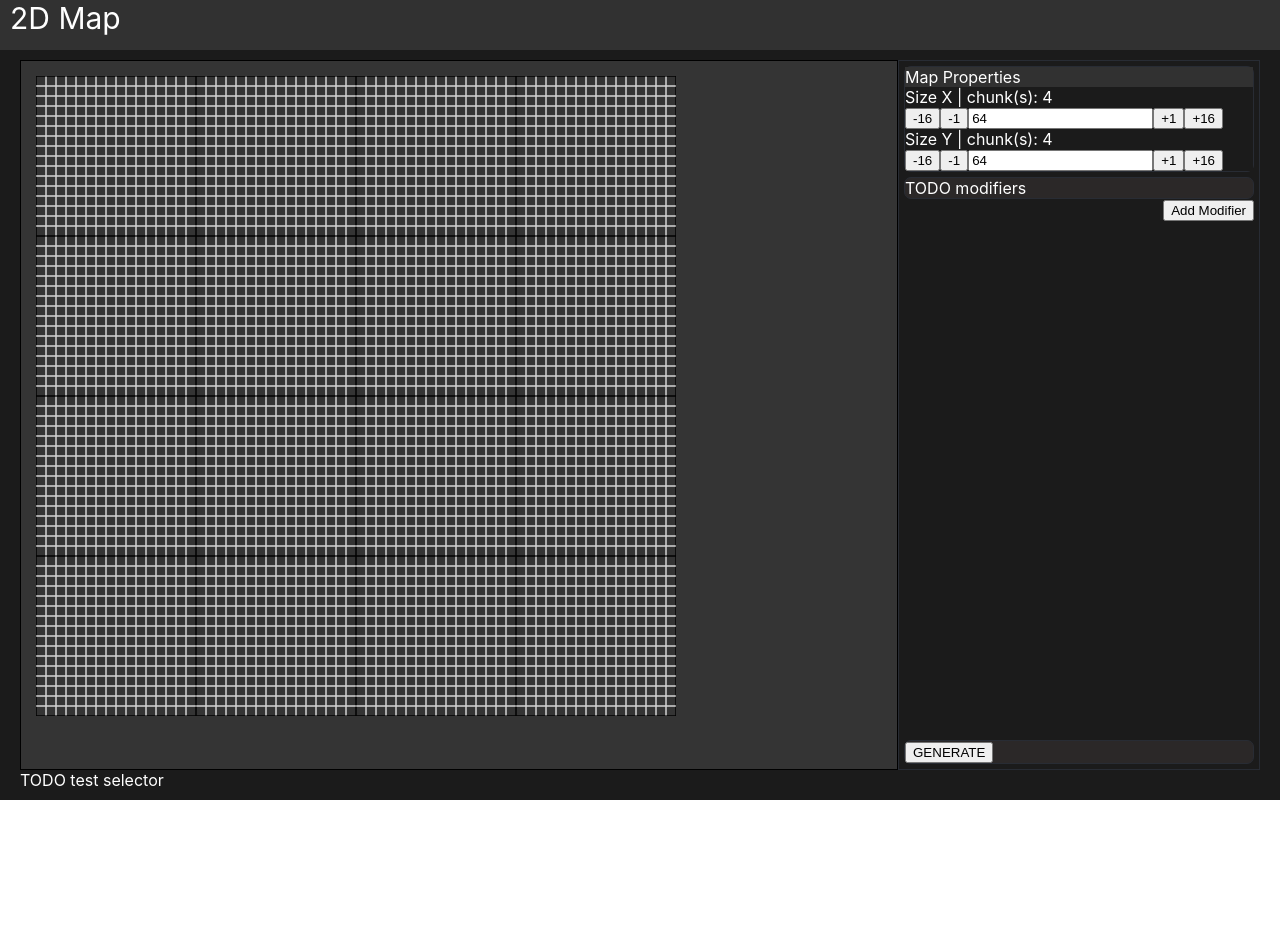
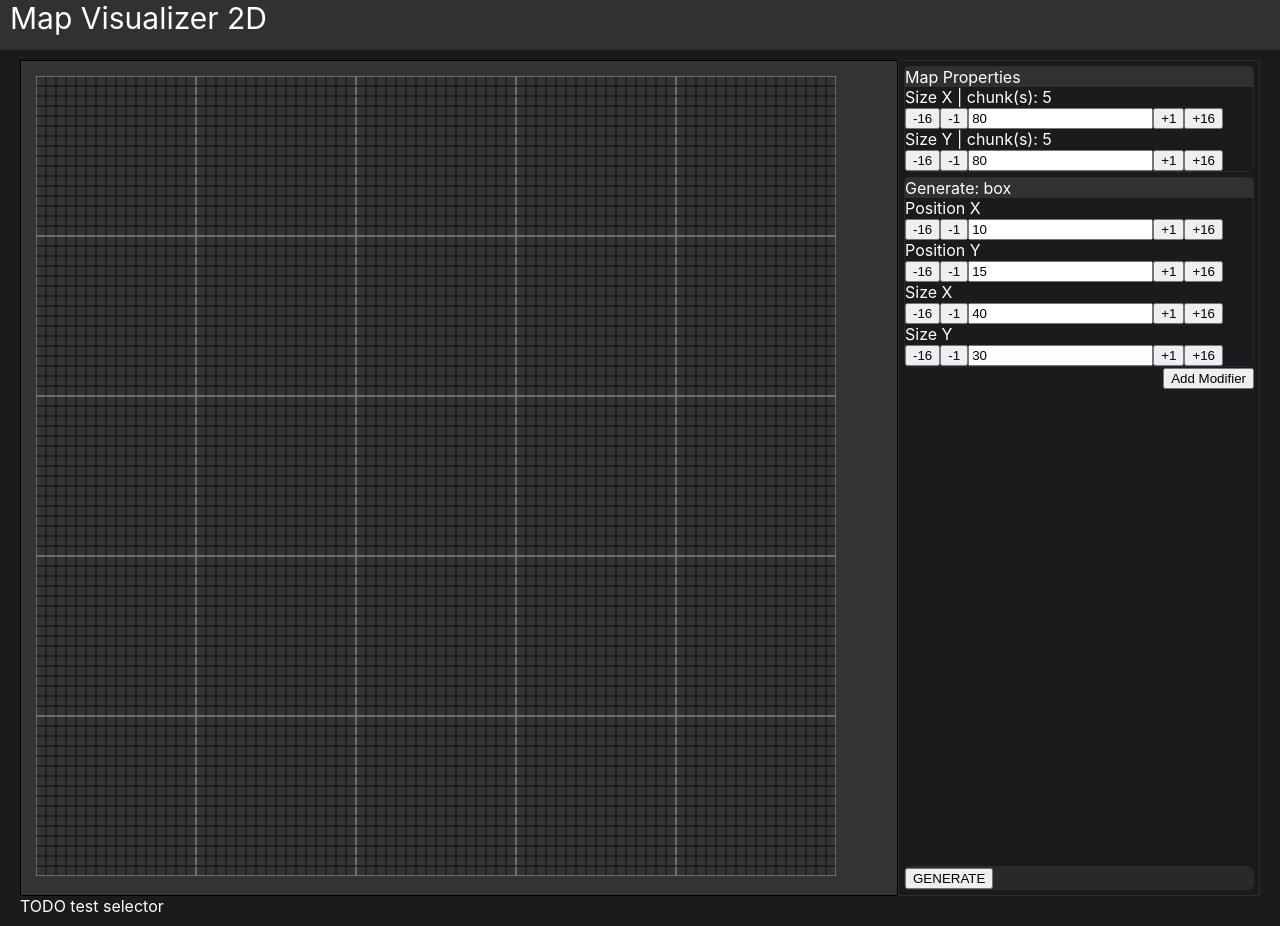
Before and after one commit to DarkGuardsman/icbm-calculator-web, a React (Create React App) app: page / in a window 1280 px wide. Before the commit the page ends 800 px from the top, so only its background shows below. Built offline with nearby package versions, Linux system fonts and the light colour scheme.

Commit message:
feat: modifier component

```diff
--- a/src/graph/GraphRender.js
+++ b/src/graph/GraphRender.js
@@ -51,7 +51,7 @@ function drawGrid(ctx, width, height, gridRenderSize) {
 
     let count = 0;
     for (let x = 0; x <= width; x += gridRenderSize) {
-        ctx.strokeStyle = (count++ % CHUNK_SIZE !== 0) ? 'lightgrey' : 'black'; //TODO make line space configurable in UI
+        ctx.strokeStyle = (count++ % CHUNK_SIZE !== 0) ? 'rgb(27,27,27)' : 'grey'; //TODO make line space configurable in UI
         ctx.beginPath();
         ctx.moveTo(x, 0);
         ctx.lineTo(x, height);
@@ -60,7 +60,7 @@ function drawGrid(ctx, width, height, gridRenderSize) {
 
     count = 0;
     for (let y = 0; y <= height; y += gridRenderSize) {
-        ctx.strokeStyle = y % (count++ % CHUNK_SIZE !== 0) === 0 ? 'lightgrey' : 'black';
+        ctx.strokeStyle = y % (count++ % CHUNK_SIZE !== 0) === 0 ? 'rgb(27,27,27)' : 'grey';
         ctx.beginPath();
         ctx.moveTo(0, y);
         ctx.lineTo(width, y);
--- a/src/tools/map/MapToolPage.js
+++ b/src/tools/map/MapToolPage.js
@@ -6,18 +6,49 @@ import NumericIncrementer from "../../components/incrementer/NumericIncrementer"
 import {CHUNK_SIZE} from "../../Consts";
 
 export default function MapToolPage() {
-    const [sizeX, setSizeX] = useState(CHUNK_SIZE * 4);
-    const [sizeY, setSizeY] = useState(CHUNK_SIZE * 4);
+    const [sizeX, setSizeX] = useState(CHUNK_SIZE * 5);
+    const [sizeY, setSizeY] = useState(CHUNK_SIZE * 5);
     const [tiles, setTiles] = useState([]);
     const [hasRun, setHasRun] = useState(false);
+
+    const [modifiers, setModifiers] = useState([
+        {
+            tool: "generate-box",
+            args: {
+                x: 10,
+                y: 15,
+                width: 40,
+                height: 30,
+                tiles: [
+                    {
+                        id: 1,
+                        rate: 0.25
+                    },
+                    {
+                        id: 3,
+                        rate: 0.75
+                    }
+                ]
+            }
+        }
+    ]);
 
     const generateMap = () => {
         setTiles([]);
         setHasRun(false);
     };
 
+    const applyModifiers = (modifier, index) => {
+        setModifiers(modifiers.map((oldModifier, i) => {
+            if(i === index) {
+                return modifier;
+            }
+            return oldModifier;
+        }));
+    };
+
     return (
-        <ToolPage title={"2D Map"}>
+        <ToolPage title={"Map Visualizer 2D"}>
             <div className={styles.content}>
                 <div className={styles.contentTop}>
                     <div className={styles.center}>
@@ -51,9 +82,9 @@ export default function MapToolPage() {
                             </div>
                         </div>
                         <div className={styles.modifiers}>
-                            <div className={styles.toolSection}>
-                                TODO modifiers
-                            </div>
+                            {
+                                modifiers.map((modifier, index) => buildModifier(modifier, index, applyModifiers))
+                            }
                             <div className={styles.addModifier}>
                                 <button>Add Modifier</button>
                             </div>
@@ -72,3 +103,50 @@ export default function MapToolPage() {
         </ToolPage>
     )
 }
+
+function buildModifier(modifier, index, applyChanges) {
+    if(modifier.tool === "generate-box") {
+        return (
+            <div key={"modifier-" + index} className={styles.toolSection}>
+                <div className={styles.toolTitle}>Generate: box</div>
+                <div>
+                    <div>Position X</div>
+                    <NumericIncrementer
+                        value={modifier.args.x}
+                        setValue={(v) => applyChanges(({...modifier, args: {...modifier.args, x: v}}), index)}
+                        increments={[1, CHUNK_SIZE]}
+                    />
+                </div>
+                <div>
+                    <div>Position Y</div>
+                    <NumericIncrementer
+                        value={modifier.args.y}
+                        setValue={(v) => applyChanges(({...modifier, args: {...modifier.args, y: v}}), index)}
+                        increments={[1, CHUNK_SIZE]}
+                    />
+                </div>
+                <div>
+                    <div>Size X</div>
+                    <NumericIncrementer
+                        value={modifier.args.width}
+                        setValue={(v) => applyChanges(({...modifier, args: {...modifier.args, width: v}}), index)}
+                        increments={[1, CHUNK_SIZE]}
+                    />
+                </div>
+                <div>
+                    <div>Size Y</div>
+                    <NumericIncrementer
+                        value={modifier.args.height}
+                        setValue={(v) => applyChanges(({...modifier, args: {...modifier.args, height: v}}), index)}
+                        increments={[1, CHUNK_SIZE]}
+                    />
+                </div>
+            </div>
+        )
+    }
+    return (
+        <div key={"modifier-" + index} className={styles.addModifier}>
+            UNKNOWN TOOL '{modifier.tool}'
+        </div>
+    )
+}
```
